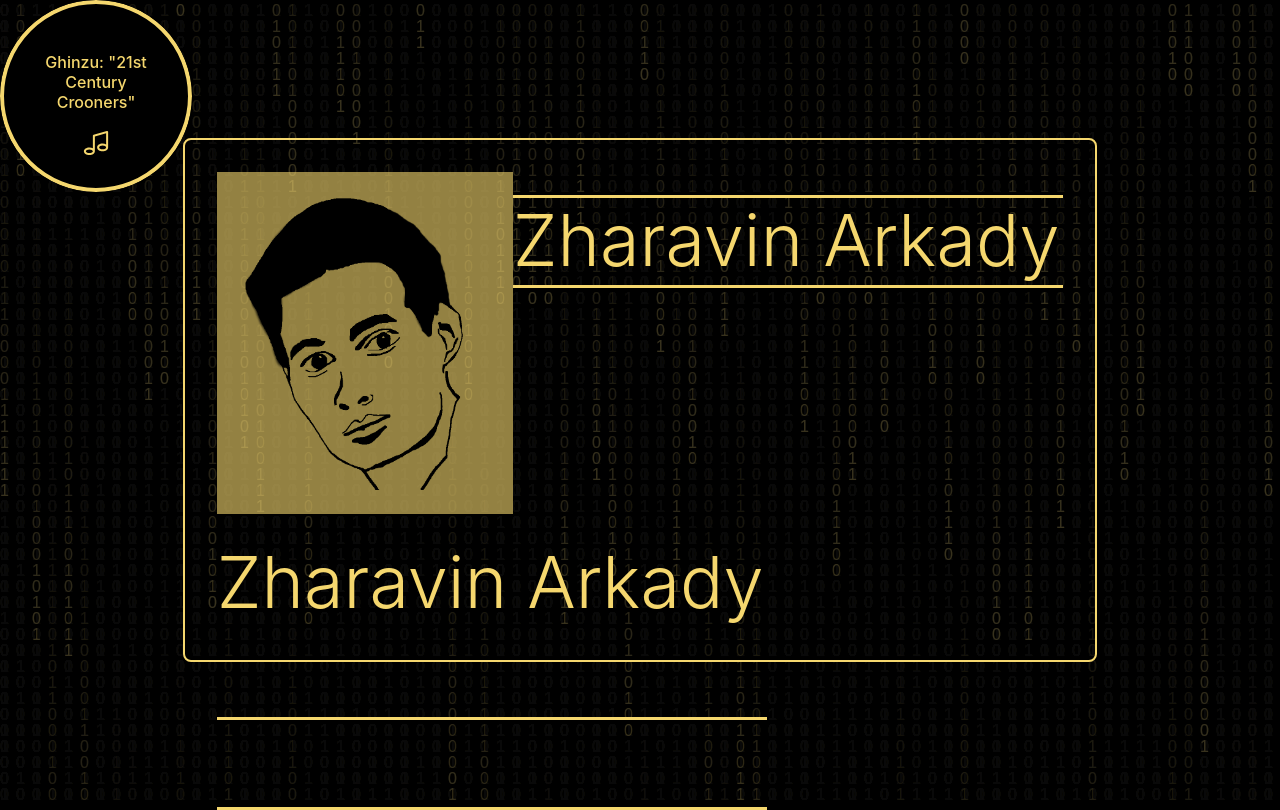
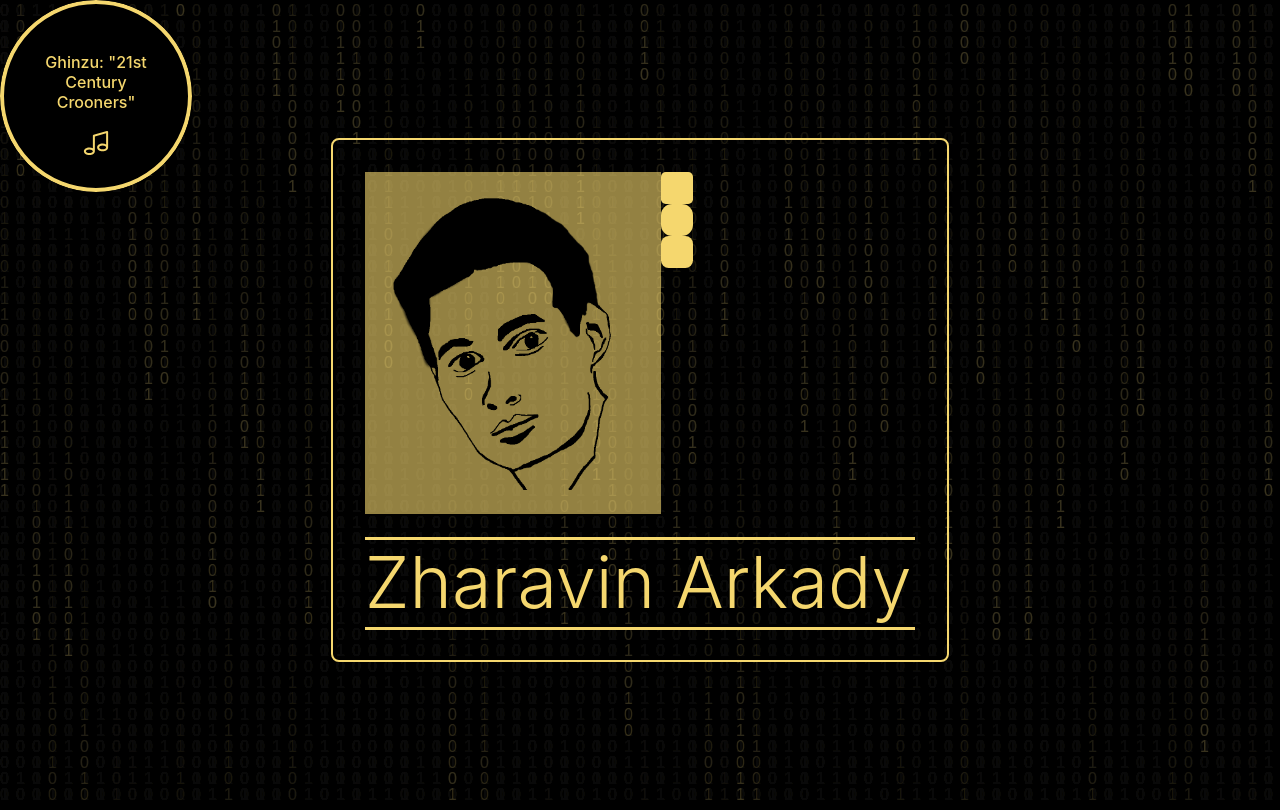
Before and after one commit to Zhark10/AboutMe, a React app: page / in a window 1280 px wide. Built offline with nearby package versions, Linux system fonts and the light colour scheme.

Commit message:
updated profile info

```diff
--- a/src/pages/MainPart/content/CardInfo/components/profile-info/profile-info.scss
+++ b/src/pages/MainPart/content/CardInfo/components/profile-info/profile-info.scss
@@ -1,34 +1,10 @@
-.ml5 {
-  position: relative;
-  font-weight: 300;
-  font-size: 4.5em;
-  color: rgba(245, 215, 110, 1);
-    margin: 24px 0 0 0;
-
-  .text-wrapper {
-    position: relative;
-    display: inline-block;
-    padding-top: 0.1em;
-    padding-right: 0.05em;
-    padding-bottom: 0.15em;
-    line-height: 1em;
+.my-stack {
+  width: 100%;
+  height: 294px;
+  .el {
+    width: 32px;
+    height: 32px;
+    border-radius: 50px;
+    background-color: rgba(245, 215, 110, 1);
   }
-
-  .line {
-    position: absolute;
-    left: 0;
-    top: 0;
-    bottom: 0;
-    margin: auto;
-    height: 3px;
-    width: 100%;
-    background-color: rgba(245, 215, 110, 1);
-    transform-origin: 0.5 0;
-  }
-
-  .letters {
-    display: inline-block;
-    opacity: 0;
-  }
-
 }
--- a/src/pages/MainPart/content/CardInfo/components/profile-info/profile-info.tsx
+++ b/src/pages/MainPart/content/CardInfo/components/profile-info/profile-info.tsx
@@ -1,68 +1,44 @@
 import React, { useEffect } from "react";
 import anime from "animejs/lib/anime.es.js";
-import  "./profile-info.scss";
+import "./profile-info.scss";
 
 const imageSrc = require("../../../../../../images/citronium.png");
 
 export const ProfileInfo = () => {
   useEffect(() => {
-    anime
-      .timeline({ loop: true })
-      .add({
-        targets: ".ml5 .line",
-        opacity: [0.5, 1],
-        scaleX: [0, 1],
-        easing: "easeInOutExpo",
-        duration: 700,
-      })
-      .add({
-        targets: ".ml5 .line",
-        duration: 600,
-        easing: "easeOutExpo",
-        translateY: (el: any, i: number) => -0.625 + 0.625 * 2 * i + "em",
-      })
-      .add({
-        targets: ".ml5 .ampersand",
-        opacity: [0, 1],
-        scaleY: [0.5, 1],
-        easing: "easeOutExpo",
-        duration: 600,
-        offset: "-=600",
-      })
-      .add({
-        targets: ".ml5 .letters-left",
-        opacity: [0, 1],
-        translateX: ["0.5em", 0],
-        easing: "easeOutExpo",
-        duration: 600,
-        offset: "-=300",
-      })
-      .add({
-        targets: ".ml5 .letters-right",
-        opacity: [0, 1],
-        translateX: ["-0.5em", 0],
-        easing: "easeOutExpo",
-        duration: 600,
-        offset: "-=600",
-      })
-      .add({
-        targets: ".ml5",
-        opacity: 0,
-        duration: 1000,
-        easing: "easeOutExpo",
-        delay: 5000,
-      });
+    anime({
+      targets: ".my-stack .el",
+      translateX: function (el: { getAttribute: (arg0: string) => any }) {
+        return el.getAttribute("data-x");
+      },
+      translateY: function (el: any, i: number) {
+        return 50 + -50 * i;
+      },
+      scale: function (el: any, i: number, l: number) {
+        return l - i + 0.25;
+      },
+      rotate: function () {
+        return anime.random(-360, 360);
+      },
+      borderRadius: function () {
+        return ["50%", anime.random(10, 35) + "%"];
+      },
+      duration: function () {
+        return anime.random(1200, 1800);
+      },
+      delay: function () {
+        return anime.random(0, 400);
+      },
+      direction: "alternate",
+      loop: true,
+    });
   }, []);
 
   return (
-    <h1 className='ml5'>
-      <span className="text-wrapper">
-        <span className="line line1"></span>
-        <span className="letters letters-left">Zharavin</span>
-        <span> </span>
-        <span className="letters letters-right">Arkady</span>
-        <span className="line line2"></span>
-      </span>
-    </h1>
+    <div className="my-stack">
+      <div className="el" />
+      <div className="el" />
+      <div className="el" />
+    </div>
   );
 };
```
